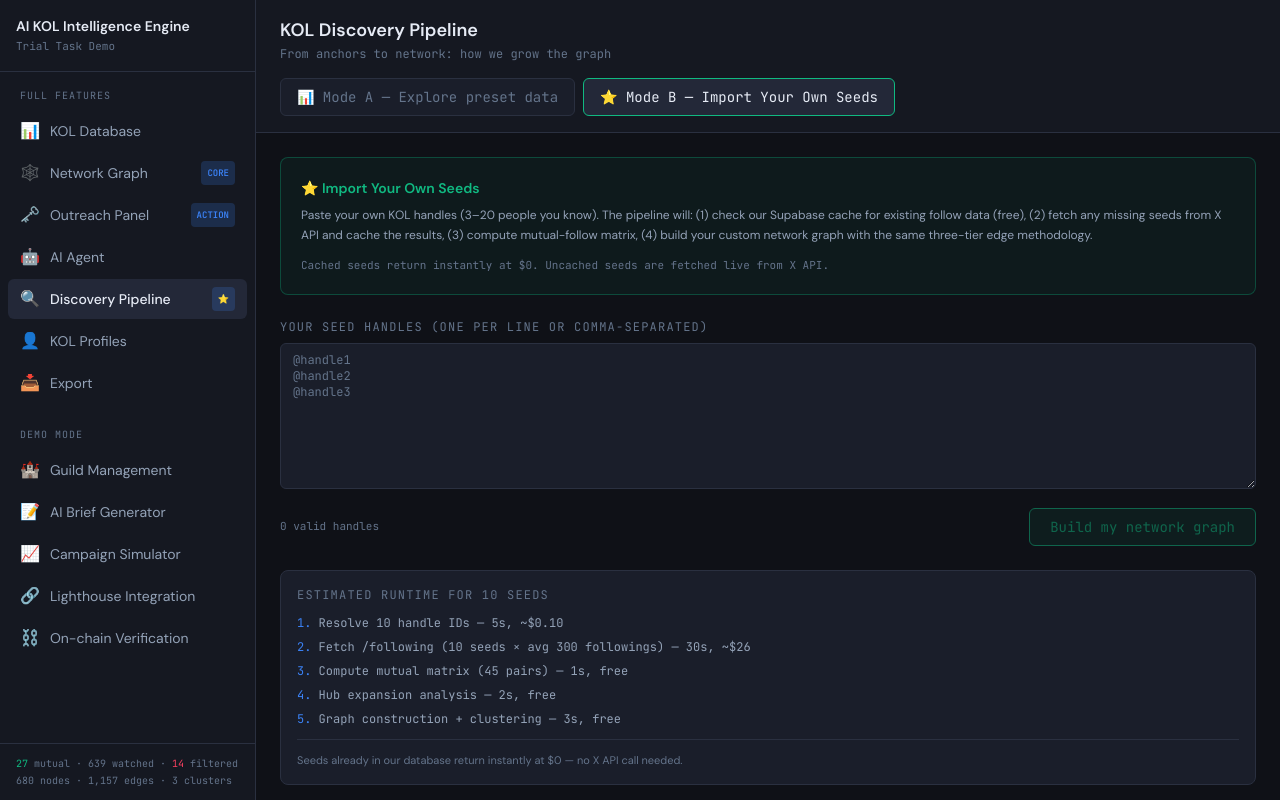
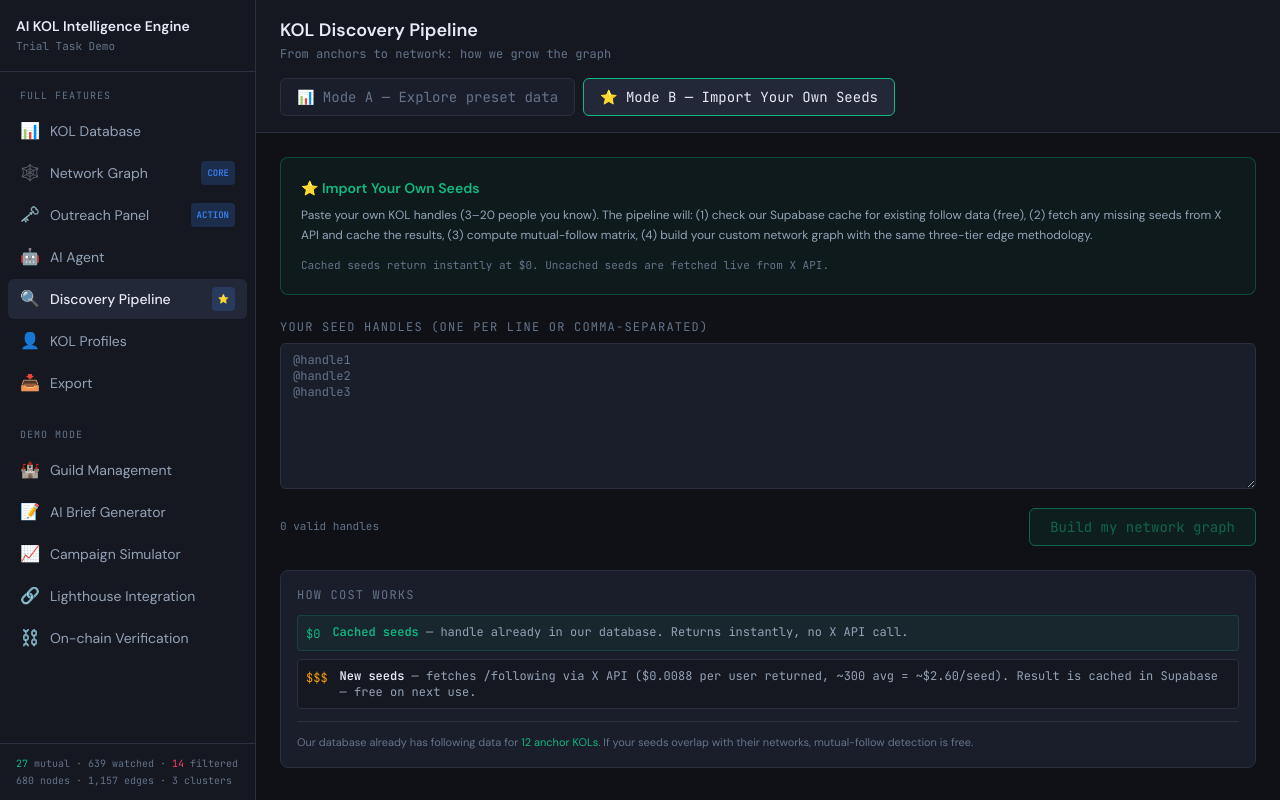
Before and after one commit to Tsubaki414/ai-kol-intelligence-engine, a React (Vite) app in the folder kol-intelligence-engine/: page /discovery in a window 1280 px wide. Both pictures are taken after a click on the button "⭐ Mode B — Import Your Own Seeds". Built offline with nearby package versions, Linux system fonts and the light colour scheme.

Commit message:
fix: clarify Mode B cost — cached seeds are free, only new seeds cost X API

```diff
--- a/kol-intelligence-engine/src/pages/Discovery.jsx
+++ b/kol-intelligence-engine/src/pages/Discovery.jsx
@@ -271,17 +271,28 @@ export default function Discovery() {
             {/* Cost reference */}
             <div className="bg-bg-card border border-border rounded-lg p-4">
               <h3 className="text-xs font-mono text-text-muted uppercase tracking-widest mb-3">
-                Estimated runtime for 10 seeds
+                How cost works
               </h3>
-              <ol className="space-y-2 text-xs text-text-secondary font-mono">
-                <li><span className="text-accent-blue">1.</span> Resolve 10 handle IDs — 5s, ~$0.10</li>
-                <li><span className="text-accent-blue">2.</span> Fetch /following (10 seeds × avg 300 followings) — 30s, ~$26</li>
-                <li><span className="text-accent-blue">3.</span> Compute mutual matrix (45 pairs) — 1s, free</li>
-                <li><span className="text-accent-blue">4.</span> Hub expansion analysis — 2s, free</li>
-                <li><span className="text-accent-blue">5.</span> Graph construction + clustering — 3s, free</li>
-              </ol>
-              <div className="mt-3 pt-3 border-t border-border text-[11px] text-text-muted">
-                Seeds already in our database return instantly at $0 — no X API call needed.
+              <div className="space-y-2 text-xs font-mono">
+                <div className="flex items-start gap-3 p-2 rounded bg-accent-emerald/5 border border-accent-emerald/20">
+                  <span className="text-accent-emerald mt-0.5">$0</span>
+                  <div className="text-text-secondary">
+                    <span className="text-accent-emerald font-semibold">Cached seeds</span> — handle already in our database.
+                    Returns instantly, no X API call.
+                  </div>
+                </div>
+                <div className="flex items-start gap-3 p-2 rounded bg-bg-panel border border-border">
+                  <span className="text-accent-amber mt-0.5">$$$</span>
+                  <div className="text-text-secondary">
+                    <span className="text-text-primary font-semibold">New seeds</span> — fetches /following via X API
+                    ($0.0088 per user returned, ~300 avg = ~$2.60/seed).
+                    Result is cached in Supabase — free on next use.
+                  </div>
+                </div>
+              </div>
+              <div className="mt-3 pt-3 border-t border-border text-[11px] text-text-muted leading-relaxed">
+                Our database already has following data for <span className="text-accent-emerald">12 anchor KOLs</span>.
+                If your seeds overlap with their networks, mutual-follow detection is free.
               </div>
             </div>
           </div>
```
